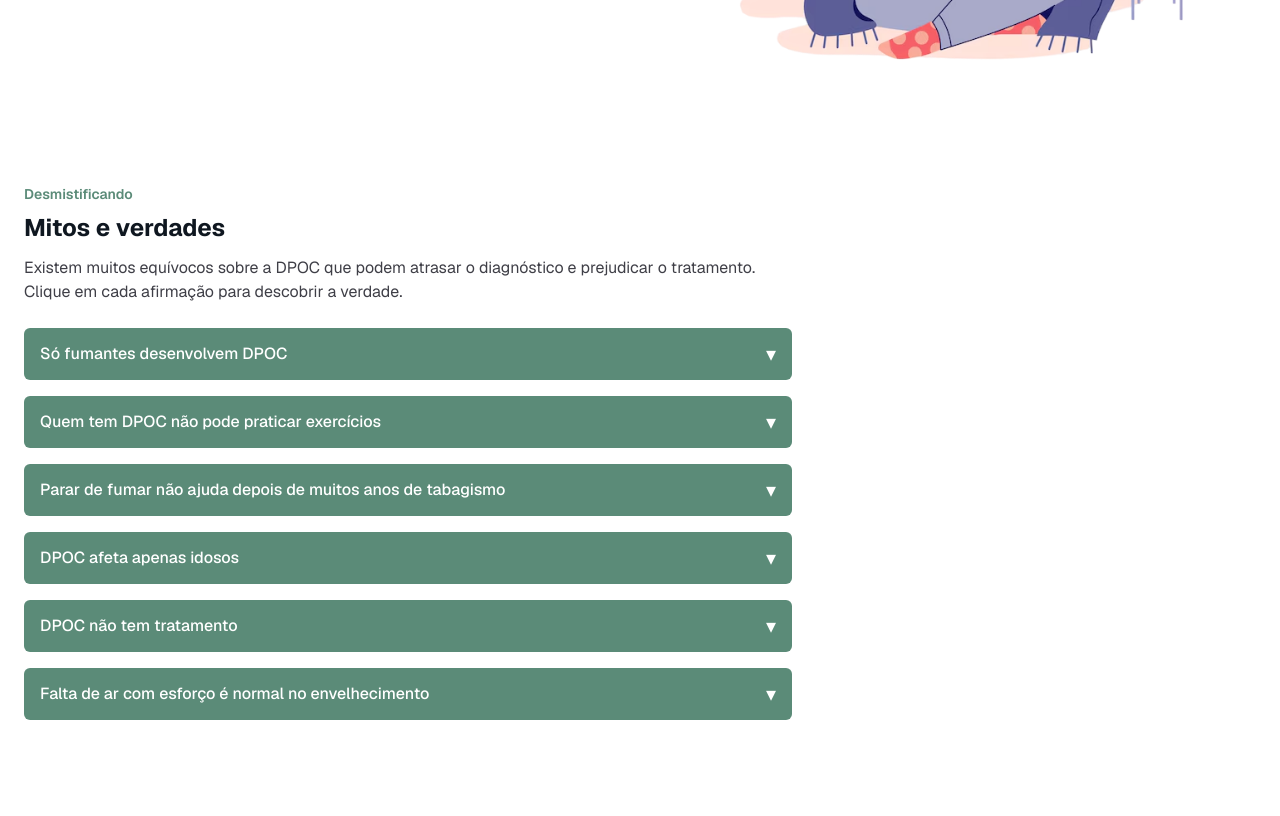
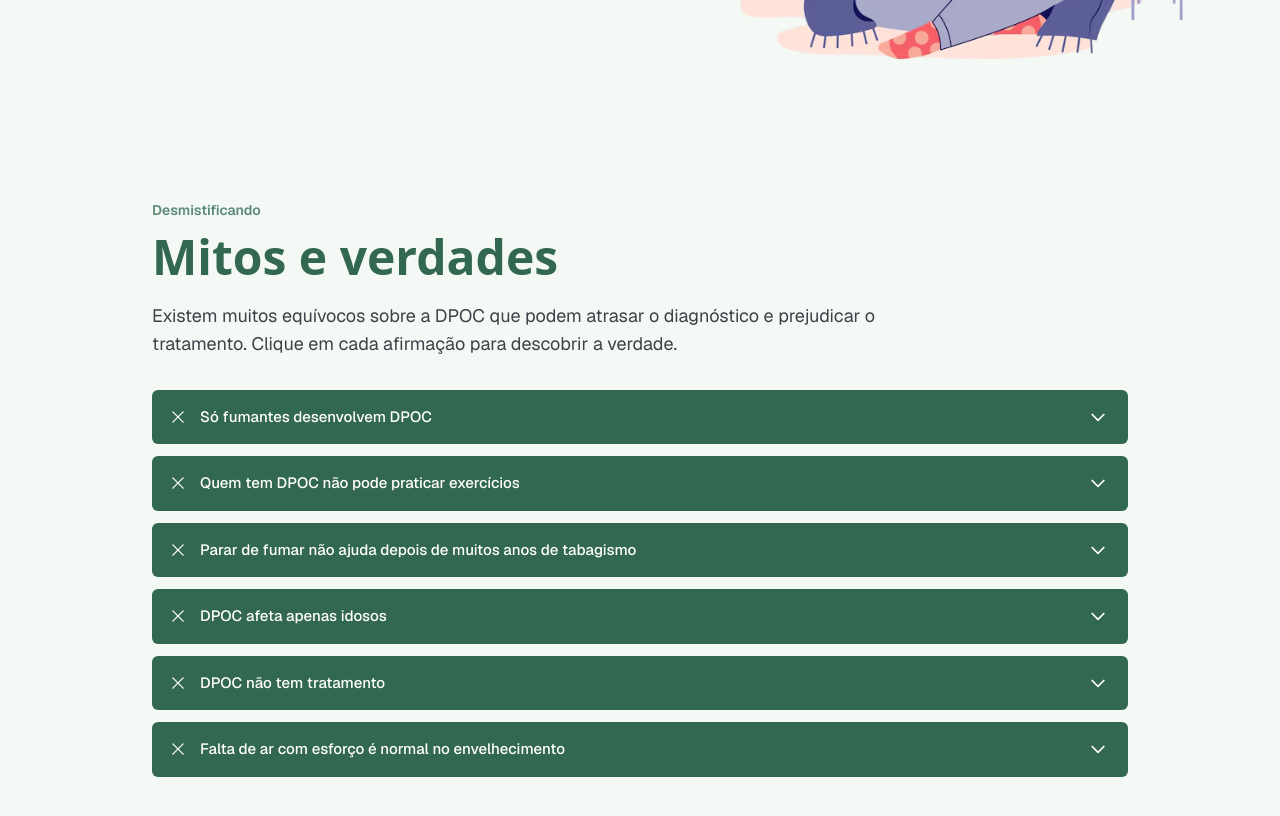
Before and after one commit to Fabiovieira05/Projeto-DPOC, a Next.js app: page / in a window 1280 px wide. Shown: the part 540-1356 px from the top of the page. Before the commit the page ends 1324 px from the top, so only its background shows below. Built offline with nearby package versions, Linux system fonts and the light colour scheme.

Commit message:
feat: aprimorar componente Accordion e ajustar estilos na página inicial

```diff
--- a/app/components/Accordion.tsx
+++ b/app/components/Accordion.tsx
@@ -8,20 +8,35 @@ export default function Accordion({ items }: { items: Item[] }) {
   const [open, setOpen] = useState<number | null>(null);
 
   return (
-    <div className="w-full">
+    <div className="w-full flex flex-col gap-3">
       {items.map((it, i) => (
-        <div key={i} className="mb-4">
+        <div key={i} className="w-full">
           <button
-            className="w-full flex items-center justify-between bg-dpoc-green text-white px-4 py-3 rounded-md"
+            className="w-full flex items-center justify-between bg-[#326750] text-white px-5 py-4 rounded-md transition-colors hover:bg-[#285340]"
             onClick={() => setOpen(open === i ? null : i)}
             aria-expanded={open === i}
           >
-            <span className="text-left font-medium">{it.title}</span>
-            <span className="ml-4 text-xl">{open === i ? "▴" : "▾"}</span>
+            <div className="flex items-center gap-4">
+              {/* Ícone de X (Mito) */}
+              <svg width="12" height="12" viewBox="0 0 14 14" fill="none" xmlns="http://www.w3.org/2000/svg">
+                <path d="M1 1L13 13M1 13L13 1" stroke="currentColor" strokeWidth="1.5" strokeLinecap="round" strokeLinejoin="round"/>
+              </svg>
+              <span className="text-left font-medium text-[15px]">{it.title}</span>
+            </div>
+
+            {/* Ícone de Chevron animado (Seta V) */}
+            <svg
+              className={`w-5 h-5 transition-transform duration-200 ${open === i ? 'rotate-180' : ''}`}
+              fill="none"
+              viewBox="0 0 24 24"
+              stroke="currentColor"
+            >
+              <path strokeLinecap="round" strokeLinejoin="round" strokeWidth={2} d="M19 9l-7 7-7-7" />
+            </svg>
           </button>
 
           {open === i && (
-            <div className="mt-2 rounded-md bg-white p-4 text-zinc-700 shadow-sm">
+            <div className="mt-2 rounded-md bg-white p-5 text-zinc-700 shadow-sm border-2 border-dpoc-green">
               {it.content}
             </div>
           )}
--- a/app/globals.css
+++ b/app/globals.css
@@ -1,7 +1,7 @@
 @import "tailwindcss";
 
 :root {
-  --background: #ffffff;
+  --background: #f4f9f6;
   --foreground: #171717;
   --dpoc-green: #5b8b78;
   --dpoc-green-dark: #3f6b56;
--- a/app/page.tsx
+++ b/app/page.tsx
@@ -3,7 +3,7 @@ import Accordion from "./components/Accordion";
 
 export default function Home() {
   return (
-    <div className="flex flex-col flex-1 bg-[color:var(--background)] font-sans">
+    <div className="flex flex-col flex-1 bg-[#f4f9f6] font-sans">
       <main className="mx-auto w-full max-w-7xl px-6 py-12">
         <section className="flex flex-col-reverse items-center gap-8 md:flex-row md:items-center">
           <div className="md:flex-1">
@@ -18,10 +18,10 @@ export default function Home() {
             </p>
 
             <div className="mt-8 flex flex-col gap-3 sm:flex-row">
-              <a href="#" className="btn-dpoc inline-flex items-center rounded-md px-6 py-3 font-medium shadow-sm">
+              <a href="#" className="btn-dpoc inline-flex items-center justify-center rounded-md px-6 py-3 font-medium shadow-sm">
                 Saiba mais
               </a>
-              <a href="#" className="btn-dpoc-outline inline-flex items-center rounded-md px-6 py-3 font-medium">
+              <a href="#" className="btn-dpoc-outline inline-flex items-center justify-center rounded-md px-6 py-3 font-medium">
                 Prevenção
               </a>
             </div>
@@ -41,17 +41,25 @@ export default function Home() {
           </div>
         </section>
       </main>
-      <section className="w-full bg-[color:var(--background)]">
-        <div className="mx-auto w-full max-w-7xl px-6 py-12">
-          <div className="max-w-3xl">
-            <p className="text-sm font-semibold text-dpoc-green">Desmistificando</p>
-            <h2 className="mt-2 text-2xl font-bold text-[#0f1720]">Mitos e verdades</h2>
-            <p className="mt-3 text-zinc-700">
+
+
+      <section className="w-full bg-[#f4f9f6]">
+        <div className="mx-auto w-full max-w-5xl px-6 py-16">
+          <div className="w-full text-left">
+            <p className="text-sm font-semibold text-dpoc-green">
+              Desmistificando
+            </p>
+            <h2 className="hero-title mt-2 text-4xl text-[#326750]">
+              Mitos e verdades
+            </h2>
+            <p className="mt-4 text-zinc-700 text-base md:text-lg max-w-3xl">
               Existem muitos equívocos sobre a DPOC que podem atrasar o diagnóstico e prejudicar o
               tratamento. Clique em cada afirmação para descobrir a verdade.
             </p>
+          </div>
 
-            <div className="mt-6">
+
+          <div className="mt-8 w-full">
             <Accordion
               items={[
                 { title: "Só fumantes desenvolvem DPOC", content: "Resposta: Não. Embora o tabagismo seja o fator de risco mais importante, DPOC pode ocorrer em não fumantes por exposições ocupacionais, poluição e fatores genéticos." },
@@ -59,11 +67,11 @@ export default function Home() {
                 { title: "Parar de fumar não ajuda depois de muitos anos de tabagismo", content: "Resposta: Parar de fumar sempre traz benefícios e reduz a progressão da doença." },
                 { title: "DPOC afeta apenas idosos", content: "Resposta: Embora seja mais comum em pessoas mais velhas, pode aparecer em adultos mais jovens dependendo das exposições e histórico." },
                 { title: "DPOC não tem tratamento", content: "Resposta: Existem tratamentos que aliviam sintomas, melhoram a qualidade de vida e reduzem exacerbações." },
-                  { title: "Falta de ar com esforço é normal no envelhecimento", content: "Resposta: Não necessariamente; falta de ar excessiva deve ser avaliada, pois pode indicar DPOC u outras condições tratáveis." },
+                { title: "Falta de ar com esforço é normal no envelhecimento", content: "Resposta: Não necessariamente; falta de ar excessiva deve ser avaliada, pois pode indicar DPOC ou outras condições tratáveis." },
               ]}
             />
           </div>
-          </div>
+
         </div>
       </section>
     </div>
```
Lines whose indentation alone changed are shown as unchanged.
